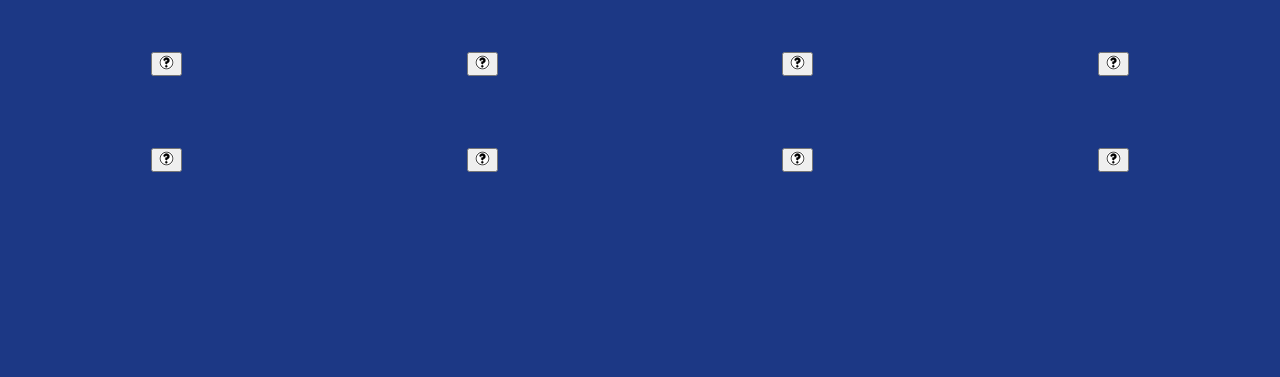
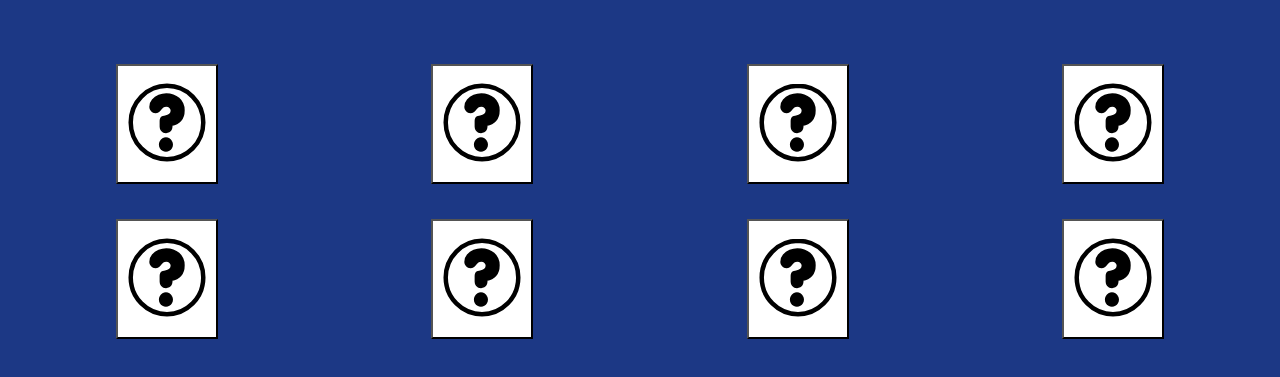
Before and after one commit to Bzakrzewski/Game-match-pairs, a plain HTML site: page index.html in a window 1280 px wide. Shown: the part 223-600 px from the top of the page. Drawn offline with Linux system fonts and the light colour scheme.

Commit message:
Update style.css

```diff
--- a/style.css
+++ b/style.css
@@ -22,160 +22,26 @@ h1{
 
 .pics {
     background-color: white;
+    height: 15vh;
+    width: 8vw;
     margin: 5%;
-    margin-top: 1%;
-    width: 10%;
-    height: 20%;
-    display: none;
-}
-/*
-#screen0 {
-    background-color: white;
-    margin: 5%;
-
-    margin-top: 1%;
-    width: 10%;
-    height: 20%;
-    display: none;
-}
-
-#screen1 {
-    background-color: white;
-
-    margin: 5%;
-    margin-top: 1%;
-
-    width: 10%;
-    height: 20%;
-    display: none;
-}
-
-#screen2 {
-    background-color: white;
-
-    margin: 5%;
-    margin-top: 1%;
-
-    width: 10%;
-    height: 20%;
-    display: none;
-}
-
-#screen3 {
-    background-color: white;
-
-    margin: 5%;
-    margin-top: 1%;
-
-    width: 10%;
-    height: 20%;
-    display: none;
-}
-
-#screen4 {
-    background-color: white;
-    margin: 5%;
-    margin-top: 17%;
-    width: 10%;
-    height: 20%;
-    display: none;
-}
-
-#screen5 {
-    background-color: white;
-    margin: 5%;
-    margin-top: 17%;
-    width: 10%;
-    height: 20%;
-    display: none;
-}
-
-#screen6 {
-    background-color: white;
-    margin: 5%;
-    margin-top: 17%;
-    width: 10%;
-    height: 20%;
-    display: none;
-}
-
-#screen7 {
-    background-color: white;
-    margin: 5%;
-    margin-top: 17%;
-    width: 10%;
-    height: 20%;
+    margin-top: 5%;
     display: none;
 }
 
 button {
     background-color: white;
-    height: 10%;
+    height: 15vh;
+    width: 8vw;
     margin: 5%;
-    margin-top: 1%;
-    width: 10%;
+    margin-top: 5%;
+
 }
-*/
-#btn0 {
+
+.btn {
+    height: 15vh;
+    width: 8vw;
     margin: 5%;
-    margin-top: 1%;
-    width: 10%;
-    height: 20%;
+    margin-top: 5%;
     display: inline;
 }
-
-#btn1 {
-    margin: 5%;
-    margin-top: 1%;
-    width: 10%;
-    height: 20%;
-    display: inline;
-}
-
-#btn2 {
-    margin: 5%;
-    margin-top: 1%;
-    width: 10%;
-    height: 20%;
-    display: inline;
-}
-
-#btn3 {
-    margin: 5%;
-    margin-top: 1%;
-    width: 10%;
-    height: 20%;
-    display: inline;
-}
-
-#btn4 {
-    margin: 5%;
-    margin-top: 17%;
-    width: 10%;
-    height: 20%;
-    display: inline;
-}
-
-#btn5 {
-    margin: 5%;
-    margin-top: 17%;
-    width: 10%;
-    height: 20%;
-    display: inline;
-}
-
-#btn6 {
-    margin: 5%;
-    margin-top: 17%;
-    width: 10%;
-    height: 20%;
-    display: inline;
-}
-
-#btn7 {
-    margin: 5%;
-    margin-top: 17%;
-    width: 10%;
-    height: 20%;
-    display: inline;
-}
```
